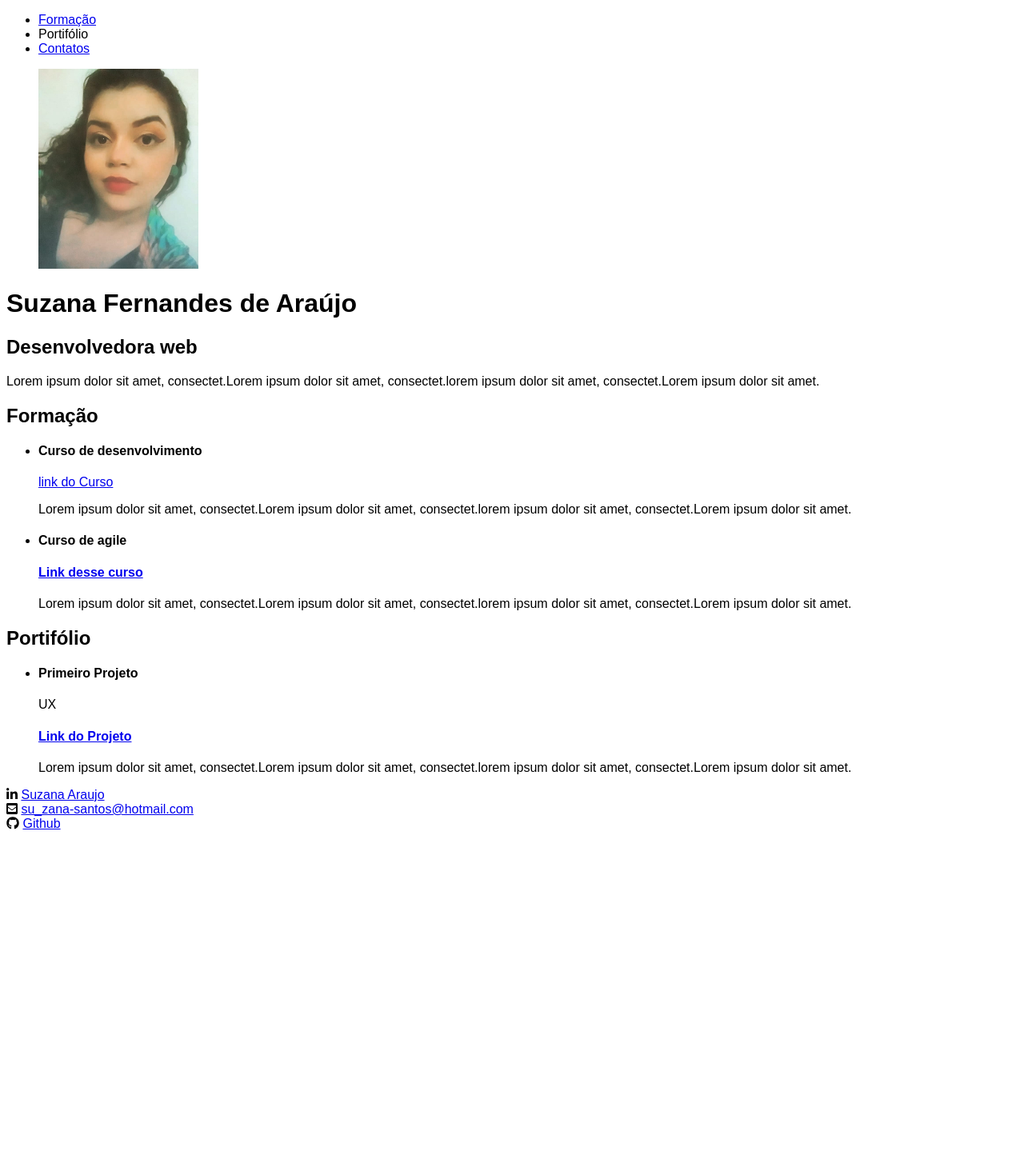
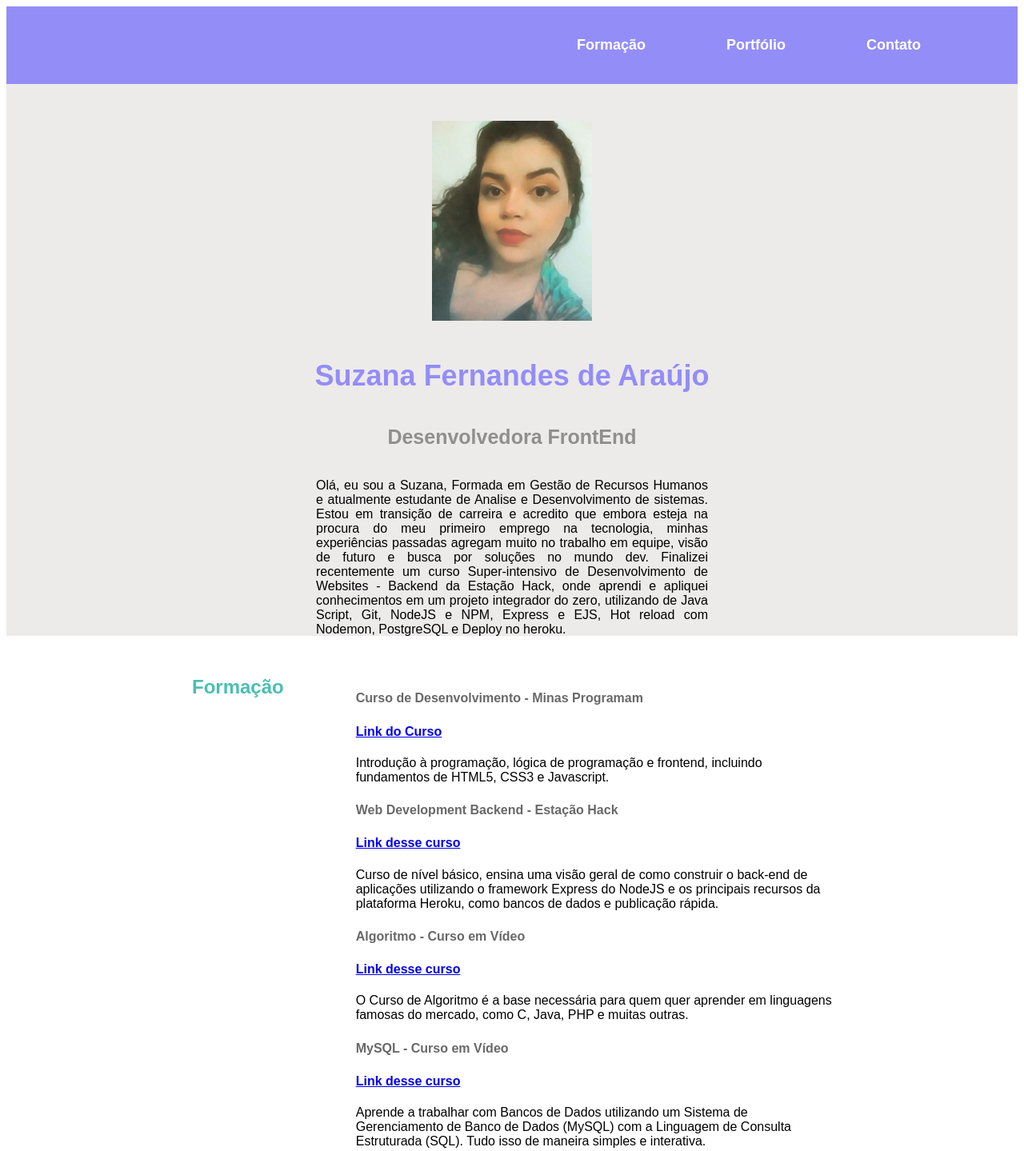
Before and after one commit to SuhFe/Portfolio_minasprogramam, a plain HTML site: page index.html in a window 1280 px wide. Shown: the top 1439 px of the page at 80% size. Before the commit the page ends 1047 px from the top, so only its background shows below. Drawn offline with Linux system fonts and the light colour scheme.

Commit message:
estilizando CSS

```diff
--- a/index.html
+++ b/index.html
@@ -2,77 +2,123 @@
 <html lang="pt-br">
 <head>
     <meta charset="UTF-8">
-    <meta name="keywords" content="Suzana Araujo, Desenvolvedora,portfolio">
+    <meta keywords= "Suzana Araujo, Desenvolvedora, Portfólio">
     <meta name="description" content="portifolio da Suzana">
-    <title>Meu Portifólio</title>
+    <script src="https://use.fontawesome.com/releases/v5.15.3/js/all.js" data-auto-replace-svg="nest"></script>
+        <link rel="stylesheet" href="https://cdnjs.cloudflare.com/ajax/libs/font-awesome/4.7.0/css/font-awesome.min.css">
         <link rel="stylesheet" href="main.css">
+        <title>Portifólio: Suzana Araujo</title>
 </head>
+
 <body>
-    <navbar>
-        <ul>
+    <nav class="menu">
+       <ul class="lista-menu">
            <li>
                <a href="#formacao">Formação</a>
            </li>
            <li>
-                <a hrrf="#portifolio">Portifólio</a>
+               <a href="#portfolio">Portfólio</a>
            </li>
            <li>
-                <a href="#contato">Contatos</a>
+               <a href="#contato">Contato</a>
            </li>
        </ul>
-    </navbar>
-    <main>
-        <figure>
+    </nav>
+
+    <main class="intro-content">
+        <figure class="foto">
             <img src="image/suzanna.jpg" alt="Foto de perfil da Suzana Araujo" width="200 px">
         </figure>
-        <h1>Suzana Fernandes de Araújo</h1>
-        <h2>Desenvolvedora web</h2>
-        <p>Lorem ipsum dolor sit amet, consectet.Lorem ipsum dolor sit amet, consectet.lorem ipsum dolor sit amet, consectet.Lorem ipsum dolor sit amet.</p>
+
+        <h1 class="title">Suzana Fernandes de Araújo</h1>
+        <h2 class="subtitle">Desenvolvedora FrontEnd</h2>
+        <p class="intro">Olá, eu sou a Suzana, Formada em Gestão de Recursos Humanos e atualmente estudante de Analise e Desenvolvimento de sistemas.
+            Estou em transição de carreira e acredito que embora esteja na procura do meu primeiro emprego na tecnologia, minhas experiências
+            passadas agregam muito no trabalho em equipe, visão de futuro e busca por soluções no mundo dev.
+            Finalizei recentemente um curso Super-intensivo de Desenvolvimento de Websites - Backend da Estação Hack, onde aprendi e apliquei conhecimentos em um projeto
+            integrador do zero, utilizando de Java Script, Git, NodeJS e NPM, Express e EJS, Hot reload com Nodemon, PostgreSQL e Deploy no heroku.
+        </p>
     </main>
 
     <section id="formacao">
+        <div class="conteudo">
         <h1>Formação</h1>
         <ul>
             <li>
-                <h4>Curso de desenvolvimento</h4>
-                <a href="https://minasprogramam.com">link do Curso</a>
-                <p>Lorem ipsum dolor sit amet, consectet.Lorem ipsum dolor sit amet, consectet.lorem ipsum dolor sit amet, consectet.Lorem ipsum dolor sit amet.</p>
+                <h4 class="descricao">Curso de Desenvolvimento - Minas Programam</h4>
+                <h4>
+                    <a href="https://minasprogramam.com">Link do Curso</a>
+                </h4>
+                <p>Introdução à programação, lógica de programação e frontend, incluindo
+                    fundamentos de HTML5, CSS3 e Javascript.
+                </p>
             </li>
-
             <li>
-                <h4>Curso de agile</h4>
+                <h4 class="descricao">Web Development Backend - Estação Hack</h4>
                 <h4>
-                    <a href="http://localhost:3000/" target="_blank">
+                    <a href="https://www.linkedin.com/feed/update/urn:li:activity:6927326569216499712/" target="_blank">
                         Link desse curso
                     </a>
+                 </h4>
+                 <p>Curso de nível básico, ensina uma visão geral de como construir o back-end de aplicações utilizando o framework Express do NodeJS e os principais recursos da plataforma Heroku, como bancos de dados e publicação rápida.
+
+                </p>
+            </li>
+            <li>
+                <h4 class="descricao">Algoritmo - Curso em Vídeo</h4>
+                <h4>
+                    <a href="https://www.cursoemvideo.com/curso/curso-de-algoritmo/" target="_blank">
+                        Link desse curso
+                    </a>
+                 </h4>
+                 <p>O Curso de Algoritmo é a base necessária para quem quer aprender em linguagens famosas do mercado, como C, Java, PHP e muitas outras.
+                </p>
+            </li>
+            <li>
+                <h4 class="descricao">MySQL - Curso em Vídeo</h4>
+                <h4>
+                    <a href="https://www.cursoemvideo.com/curso/mysql/" target="_blank">
+                        Link desse curso
+                    </a>
+                 </h4>
+                 <p>Aprende a trabalhar com Bancos de Dados utilizando um Sistema de Gerenciamento de Banco de Dados (MySQL) com a Linguagem de Consulta Estruturada (SQL). Tudo isso de maneira simples e interativa.
+                </p>
+            </li>
+        </ul>
+    </section>
+    <section id="portfolio">
+        <div class="conteudo">
+        <h1>Portifólio</h1>
+        <ul>
+            <li>
+                <h4 class="descricao">Primeiro Projeto</h4>
+                <p>UX</p>
+                <h4>
+                    <a href="https://minasprogramam.com/" target="_blank">Instituto Minas Programam</a>
                 </h4>
                 <p>Lorem ipsum dolor sit amet, consectet.Lorem ipsum dolor sit amet, consectet.lorem ipsum dolor sit amet, consectet.Lorem ipsum dolor sit amet.</p>
             </li>
         </ul>
-    </section>
-
-    <section id="portifolio">
-        <h1>Portifólio</h1>
         <ul>
             <li>
-                <h4>Primeiro Projeto</h4>
-                <p>UX</p>
+                <h4 class="descricao">Segundo Projeto</h4>
+                <p>Desenvolvedora</p>
                 <h4>
-                    <a href="http://localhost:3000/">Link do Projeto</a>
+                    <a href="https://minasprogramam.com/" target="_blank">Instituto Minas Programam</a>
                 </h4>
-                <p>Lorem ipsum dolor sit amet, consectet.Lorem ipsum dolor sit amet, consectet.lorem ipsum dolor sit amet, consectet.Lorem ipsum dolor sit amet.</p>
+                <p>lorem ipsum dolor sit,Lorem ipsum dolor lorem,Lorem ips</p>
             </li>
         </ul>
+
     </section>
-
     <footer id="contato">
         <div>
-            <i class="fab fa-brands fa-linkedin-in"></i>
-            <a href="https://www.linkedin.com/in/suzana-ara%C3%BAjo-fernandes29" target="_blank">Suzana Araujo</a>
+            <span class="fab fa-brands fa-linkedin-in"></span>
+            <a href="https://www.linkedin.com/in/suzana-ara%C3%BAjo-fernandes29">Suzana Araujo</a>
         </div>
 
         <div>
-            <i class="fas fa-envelope-square"></i>
+            <span class="fas fa-envelope-square"></span>
             <a href="mailto:su_zana-santos@hotmail.com">su_zana-santos@hotmail.com</a>
         </div>
 
@@ -81,10 +127,6 @@
             <a href="https://github.com/SuhFe" target="_blank"> Github</a>
         </div>
 
-
     </footer>
-    <script src="https://use.fontawesome.com/releases/v5.15.3/js/all.js" data-auto-replace-svg="nest">
-    </script>
-
 </body>
 </html>
--- a/main.css
+++ b/main.css
@@ -1,13 +1,117 @@
 body {
-    font-family: Arial, Helvetica, sans-serif;
-    color: black;
-    background-color:white;
+    font-family: 'ABeeZee', sans-serif;
+}
+
+li {
+    list-style: none;
+}
+
+.menu{
+    background-color:#938DF8;
+    display: flex;
+    justify-content: flex-end;
+    width: 100%;
+}
+
+.lista-menu {
+    display: flex;
+    padding: 20px;
+    justify-content: space-evenly;
+    width: 50%;
+}
+
+.menu li{
+    list-style: none;
+}
+
+.menu a{
+font-weight: 700;
+font-size: 18px;
+line-height: 25px;
+color: #ffffff;
+text-decoration: none;
+}
+
+.foto {
+ border-radius: 70px;
+}
+
+.intro-content {
+    background-color:#EDEAEA;
+    display: flex;
+    flex-direction: column;
+    align-items: center;
+    height: 630px;
+    padding: 30px;
+}
+
+.intro-content figure {
+    margin-bottom: 20px;
+}
+
+.title{
+    font-family: 'ABeeZee', sans-serif;
+    font-weight: 700;
+    font-size: 36px;
+    color:#938DF8;
+    margin-bottom: 20px;
+}
+
+.subtitle{
+    font-family: 'ABeeZee', sans-serif;
+    font-size: 25px;
+    color: #2929297a;
+
+}
+
+.intro{
+    color: #000000;
+    font-size: 16px;
+    display: flex;
+    max-width: 490px;
     text-align: justify;
 }
 
-header img {
-    height: 100px;
-    width: 100px;
-    border-radius: 50%;
-    border: 5px solid rgb(202, 39, 194);
+section h1 {
+font-size: 24px;
+color: #49BFB3;
+margin-right: 50px;
 }
+
+.conteudo {
+    display: flex;
+    max-width: 800px;
+    margin: 0 auto;
+    padding: 30px 0;
+}
+
+#portfolio {
+    background-color:#EDEAEA;
+}
+
+.descricao {
+    font-size: 16px;
+    line-height: 22px;
+    color: #696868;
+    font-weight: 700;
+
+}
+
+
+#contato {
+    background-color: #5A53D8;
+    height: 200px;
+    padding-left: 50px;
+    padding-top: 40px;
+    padding-bottom: 40px;
+    display: flex;
+    flex-direction: column;
+    justify-content: space-between
+        /*text-align: center; */
+
+}
+
+#contato a {
+    color: #ffffff;
+    text-decoration: none;
+}
```
Also changed, not shown: index2.html (added, +36 -0 lines). Lines whose indentation alone changed are shown as unchanged.
